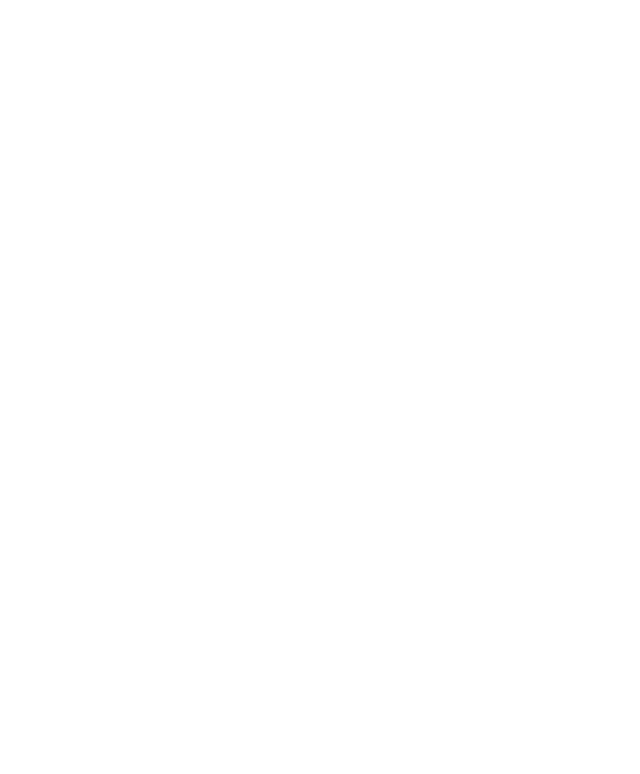
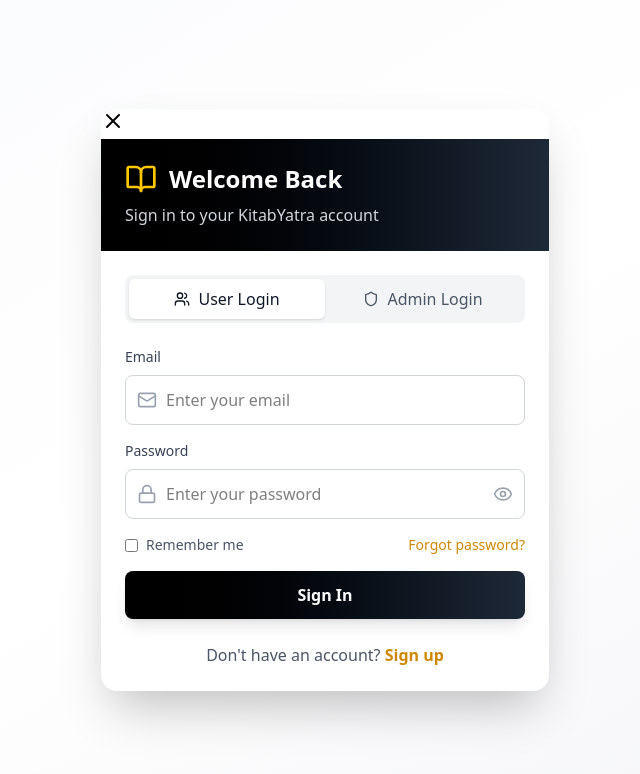
Before and after one commit to Akrity3/KitabYatra, a React (Vite) app in the folder frontend/: page /login in a window 1280 px wide. Before the commit this address had no page. Shown: the top 774 px of the page, without its empty margins (315-955 px from the left). Built offline with nearby package versions, Linux system fonts and the light colour scheme.

Commit message:
ui change in login page

```diff
--- a/frontend/src/App.jsx
+++ b/frontend/src/App.jsx
@@ -1,8 +1,8 @@
 import React from 'react';
 import { BrowserRouter as Router, Routes, Route } from 'react-router-dom';
 import HomePage from './pages/HomePage';
-// import LoginPage from './pages/Loginpage';
-// import SignupPage from './pages/SignupPage';
+import LoginPage from './pages/Loginpage';
+import SignupPage from './pages/SignupPage';
 // import AdminPage from './pages/AdminPage';
 
 function App() {
@@ -10,6 +10,9 @@
     <Router>
       <Routes>
         <Route path="/" element={<HomePage />} />
+        <Route path="/login" element={<LoginPage />} />
+        <Route path="/signup" element={<SignupPage />} />
+
       </Routes>
     </Router>
   );
--- a/frontend/src/pages/LoginPage.jsx
+++ b/frontend/src/pages/LoginPage.jsx
@@ -1,75 +1,280 @@
-import React from "react";
-import { useForm } from "react-hook-form";
-import { Lock, Mail } from "lucide-react";
+import React, { useState } from 'react';
+import { useNavigate } from 'react-router-dom';
+import { useForm } from 'react-hook-form';
+import { BookOpen, Mail, Lock, Eye, EyeOff, AlertCircle, X, Shield, Users } from 'lucide-react';
 
-const SimpleLoginPage = () => {
+const LoginPage = () => {
+  const navigate = useNavigate();
+  const [showPassword, setShowPassword] = useState(false);
+  const [loginType, setLoginType] = useState('user'); // 'user' or 'admin'
+
   const {
     register,
     handleSubmit,
-    formState: { errors, isSubmitting }
-  } = useForm();
+    formState: { errors, isSubmitting },
+    watch
+  } = useForm({
+    mode: 'onChange',
+    defaultValues: {
+      email: '',
+      password: '',
+      rememberMe: false
+    }
+  });
 
-  const onSubmit = (data) => {
-    alert("Login submitted:\n" + JSON.stringify(data, null, 2));
-    // Place login logic here!
+  const onSubmit = async (data) => {
+    try {
+      // Simulate API call
+      await new Promise(resolve => setTimeout(resolve, 1000));
+
+      if (loginType === 'admin') {
+        // Admin login logic
+        const adminCredentials = {
+          email: 'admin@kitabyatra.com',
+          password: 'admin123'
+        };
+
+        if (data.email === adminCredentials.email && data.password === adminCredentials.password) {
+          console.log('Admin login successful:', data);
+          localStorage.setItem('adminToken', 'admin_jwt_token');
+          navigate('/admin-dashboard');
+        } else {
+          throw new Error('Invalid admin credentials');
+        }
+      } else {
+        // User login logic
+        console.log('User login successful:', data);
+        localStorage.setItem('user', JSON.stringify({
+          fullName: 'Aakriti Rasaili',
+          email: data.email,
+          avatar: 'https://i.imgur.com/VeKz25x.jpeg?auto=compress&cs=tinysrgb&w=150&h=150&fit=crop'
+        }));
+        localStorage.setItem('token', 'mock_jwt_token');
+        navigate('/browse');
+      }
+    } catch (error) {
+      console.error('Login failed:', error);
+      // Set form errors for invalid credentials
+      if (error.message === 'Invalid admin credentials') {
+        setError('email', { message: 'Invalid admin credentials' });
+        setError('password', { message: 'Invalid admin credentials' });
+      }
+    }
+  };
+
+  const handleSignupRedirect = () => {
+    navigate('/signup');
   };
 
   return (
-    <div className="min-h-screen flex items-center justify-center bg-gray-100">
-      <form
-        onSubmit={handleSubmit(onSubmit)}
-        className="bg-white p-6 rounded shadow max-w-sm w-full space-y-4"
+    <div className="min-h-screen bg-gradient-to-br from-gray-50 via-white to-gray-100 flex items-center justify-center p-4">
+      <div className="bg-white rounded-2xl shadow-2xl w-full max-w-md relative overflow-hidden">
+        {/* Close Button */}
+        <button
+          // onClick={() => navigate('/')}
+          // className="absolute top-4 right-4 text-gray-400 hover:text-gray-600 transition-colors z-10"
         >
+          <X className="w-6 h-6" />
+        </button>
+
+        {/* Header */}
+        <div className={`p-6 text-white ${
+          loginType === 'admin'
+            ? 'bg-gradient-to-r from-red-600 to-red-800'
+            : 'bg-gradient-to-r from-black to-gray-800'
+        }`}>
+          <div className="flex items-center space-x-3 mb-2">
+            {loginType === 'admin' ? (
+              <Shield className="w-8 h-8 text-yellow-400" />
+            ) : (
+              <BookOpen className="w-8 h-8 text-yellow-400" />
+            )}
+            <h2 className="text-2xl font-bold">
+              {loginType === 'admin' ? 'Admin Login' : 'Welcome Back'}
+            </h2>
+          </div>
+          <p className={loginType === 'admin' ? 'text-red-100' : 'text-gray-300'}>
+            {loginType === 'admin'
+              ? 'Access the admin dashboard'
+              : 'Sign in to your KitabYatra account'
+            }
+          </p>
+        </div>
+
+        {/* Form */}
+        <div className="p-6">
+          {/* Login Type Toggle */}
+          <div className="mb-6">
+            <div className="flex bg-gray-100 rounded-lg p-1">
+              <button
+                type="button"
+                onClick={() => setLoginType('user')}
+                className={`flex-1 flex items-center justify-center py-2 px-4 rounded-md transition-all duration-200 ${
+                  loginType === 'user'
+                    ? 'bg-white shadow-sm text-gray-900'
+                    : 'text-gray-600 hover:text-gray-900'
+                }`}
+              >
+                <Users className="w-4 h-4 mr-2" />
+                User Login
+              </button>
+              <button
+                type="button"
+                onClick={() => setLoginType('admin')}
+                className={`flex-1 flex items-center justify-center py-2 px-4 rounded-md transition-all duration-200 ${
+                  loginType === 'admin'
+                    ? 'bg-white shadow-sm text-gray-900'
+                    : 'text-gray-600 hover:text-gray-900'
+                }`}
+              >
+                <Shield className="w-4 h-4 mr-2" />
+                Admin Login
+              </button>
+            </div>
+          </div>
+
+          <form onSubmit={handleSubmit(onSubmit)} className="space-y-4">
             <div>
-          <label className="block mb-1 text-gray-700">Email</label>
+              <label className="block text-sm font-medium text-gray-700 mb-2">
+                {loginType === 'admin' ? 'Admin Email' : 'Email'}
+              </label>
               <div className="relative">
-            <Mail className="absolute left-2 top-3 text-gray-400" size={18} />
+                <Mail className="absolute left-3 top-1/2 transform -translate-y-1/2 text-gray-400 w-5 h-5" />
                 <input
-              {...register("email", {
-                required: "Email is required",
+                  type="email"
+                  {...register('email', {
+                    required: 'Email is required',
                     pattern: {
                       value: /^[^\s@]+@[^\s@]+\.[^\s@]+$/,
-                  message: "Invalid email address"
+                      message: 'Please enter a valid email address'
                     }
                   })}
-              type="email"
-              placeholder="Enter your email"
-              className={`pl-8 pr-3 py-2 border ${errors.email ? "border-red-500" : "border-gray-300"} rounded w-full`}
+                  className={`w-full pl-10 pr-4 py-3 border rounded-lg focus:outline-none focus:ring-2 focus:ring-yellow-500 focus:border-transparent transition-all duration-200 ${
+                    errors.email ? 'border-red-500' : 'border-gray-300'
+                  }`}
+                  placeholder={loginType === 'admin' ? 'Enter admin email' : 'Enter your email'}
                 />
+                {errors.email && (
+                  <div className="flex items-center mt-1 text-red-500 text-sm">
+                    <AlertCircle className="w-4 h-4 mr-1" />
+                    {errors.email.message}
                   </div>
-          {errors.email && (
-            <span className="block mt-1 text-sm text-red-500">{errors.email.message}</span>
                 )}
+              </div>
             </div>
 
             <div>
-          <label className="block mb-1 text-gray-700">Password</label>
+              <label className="block text-sm font-medium text-gray-700 mb-2">Password</label>
               <div className="relative">
-            <Lock className="absolute left-2 top-3 text-gray-400" size={18} />
+                <Lock className="absolute left-3 top-1/2 transform -translate-y-1/2 text-gray-400 w-5 h-5" />
                 <input
-              {...register("password", {
-                required: "Password is required"
+                  type={showPassword ? "text" : "password"}
+                  {...register('password', {
+                    required: 'Password is required',
+                    minLength: {
+                      value: 6,
+                      message: 'Password must be at least 6 characters'
+                    }
                   })}
-              type="password"
-              placeholder="Enter your password"
-              className={`pl-8 pr-3 py-2 border ${errors.password ? "border-red-500" : "border-gray-300"} rounded w-full`}
+                  className={`w-full pl-10 pr-12 py-3 border rounded-lg focus:outline-none focus:ring-2 focus:ring-yellow-500 focus:border-transparent transition-all duration-200 ${
+                    errors.password ? 'border-red-500' : 'border-gray-300'
+                  }`}
+                  placeholder={loginType === 'admin' ? 'Enter admin password' : 'Enter your password'}
                 />
+                <button
+                  type="button"
+                  onClick={() => setShowPassword(!showPassword)}
+                  className="absolute right-3 top-1/2 transform -translate-y-1/2 text-gray-400 hover:text-gray-600 transition-colors"
+                >
+                  {showPassword ? <EyeOff className="w-5 h-5" /> : <Eye className="w-5 h-5" />}
+                </button>
+                {errors.password && (
+                  <div className="flex items-center mt-1 text-red-500 text-sm">
+                    <AlertCircle className="w-4 h-4 mr-1" />
+                    {errors.password.message}
                   </div>
-          {errors.password && (
-            <span className="block mt-1 text-sm text-red-500">{errors.password.message}</span>
                 )}
+              </div>
+            </div>
+
+            <div className="flex items-center justify-between">
+              <label className="flex items-center">
+                <input
+                  type="checkbox"
+                  {...register('rememberMe')}
+                  className="rounded border-gray-300 text-yellow-500 focus:ring-yellow-500"
+                />
+                <span className="ml-2 text-sm text-gray-600">Remember me</span>
+              </label>
+              <button
+                type="button"
+                onClick={() => {
+                  navigate('/forgot-password');
+                }}
+                className="text-sm text-yellow-600 hover:text-yellow-700 transition-colors"
+              >
+                Forgot password?
+              </button>
             </div>
 
             <button
               type="submit"
               disabled={isSubmitting}
-          className="bg-yellow-600 text-white w-full py-2 rounded font-semibold hover:bg-yellow-700 transition"
+              className={`w-full py-3 rounded-lg font-semibold transition-all duration-200 shadow-lg hover:shadow-xl disabled:opacity-50 disabled:cursor-not-allowed ${
+                loginType === 'admin'
+                  ? 'bg-gradient-to-r from-red-600 to-red-800 text-white hover:from-red-700 hover:to-red-900'
+                  : 'bg-gradient-to-r from-black to-gray-800 text-white hover:from-gray-800 hover:to-black'
+              }`}
             >
-          {isSubmitting ? "Signing In..." : "Sign In"}
+              {isSubmitting ? (
+                <div className="flex items-center justify-center">
+                  <div className="w-5 h-5 border-2 border-white border-t-transparent rounded-full animate-spin mr-2"></div>
+                  {loginType === 'admin' ? 'Accessing Admin Panel...' : 'Signing In...'}
+                </div>
+              ) : (
+                loginType === 'admin' ? 'Access Admin Panel' : 'Sign In'
+              )}
             </button>
           </form>
+
+          {/* Admin Demo Credentials */}
+          {loginType === 'admin' && (
+            <div className="mt-4 p-3 bg-red-50 rounded-lg border border-red-200">
+              <p className="text-xs text-red-800 font-medium mb-1">Demo Admin Credentials:</p>
+              <p className="text-xs text-red-700">Email: admin@kitabyatra.com</p>
+              <p className="text-xs text-red-700">Password: admin123</p>
+            </div>
+          )}
+
+          <div className="mt-6 text-center">
+            {loginType === 'user' && (
+              <p className="text-gray-600">
+                Don't have an account?{' '}
+                <button
+                  onClick={handleSignupRedirect}
+                  className="text-yellow-600 hover:text-yellow-700 font-semibold transition-colors"
+                >
+                  Sign up
+                </button>
+              </p>
+            )}
+
+            {loginType === 'admin' && (
+              <p className="text-gray-600 text-sm">
+                Not an admin?{' '}
+                <button
+                  onClick={() => setLoginType('user')}
+                  className="text-red-600 hover:text-red-700 font-semibold transition-colors"
+                >
+                  User Login
+                </button>
+              </p>
+            )}
+          </div>
+        </div>
+      </div>
     </div>
   );
 };
 
-export default SimpleLoginPage;
+export default LoginPage;
```
Lines whose indentation alone changed are shown as unchanged.
